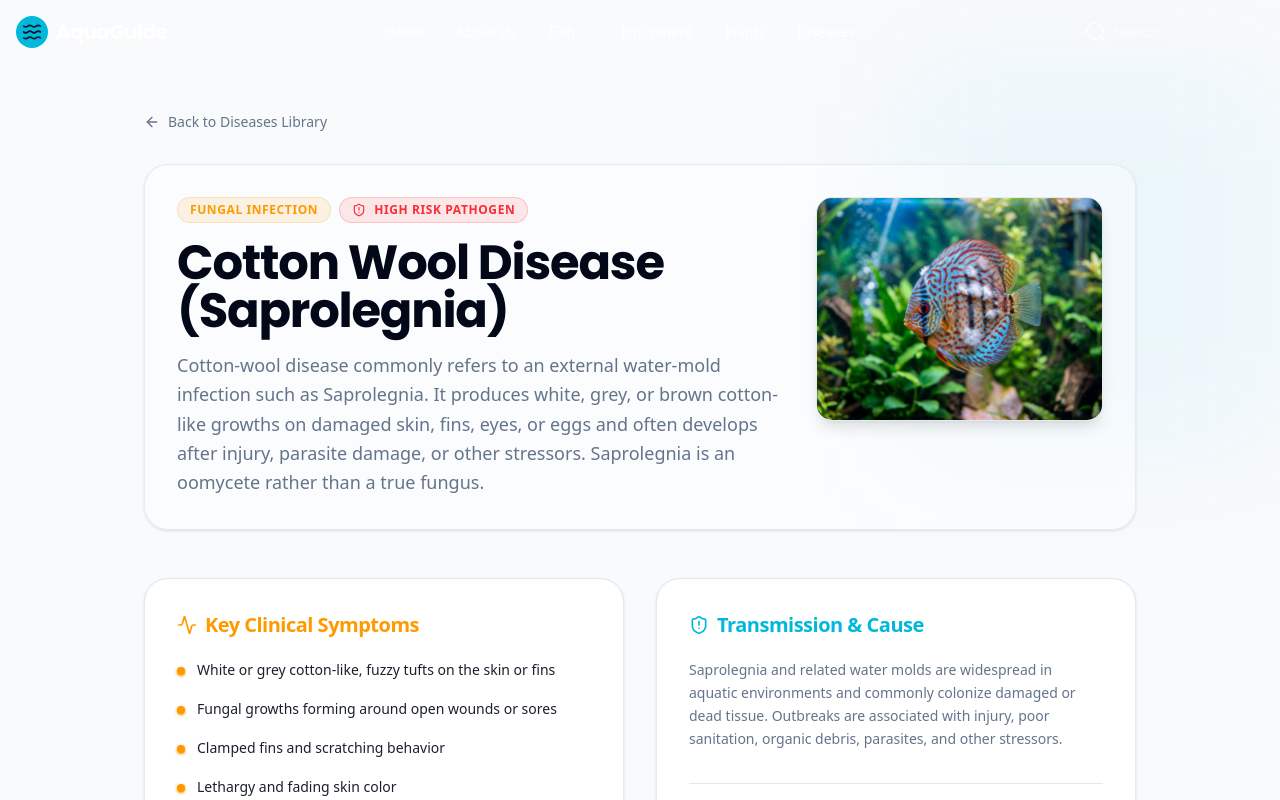
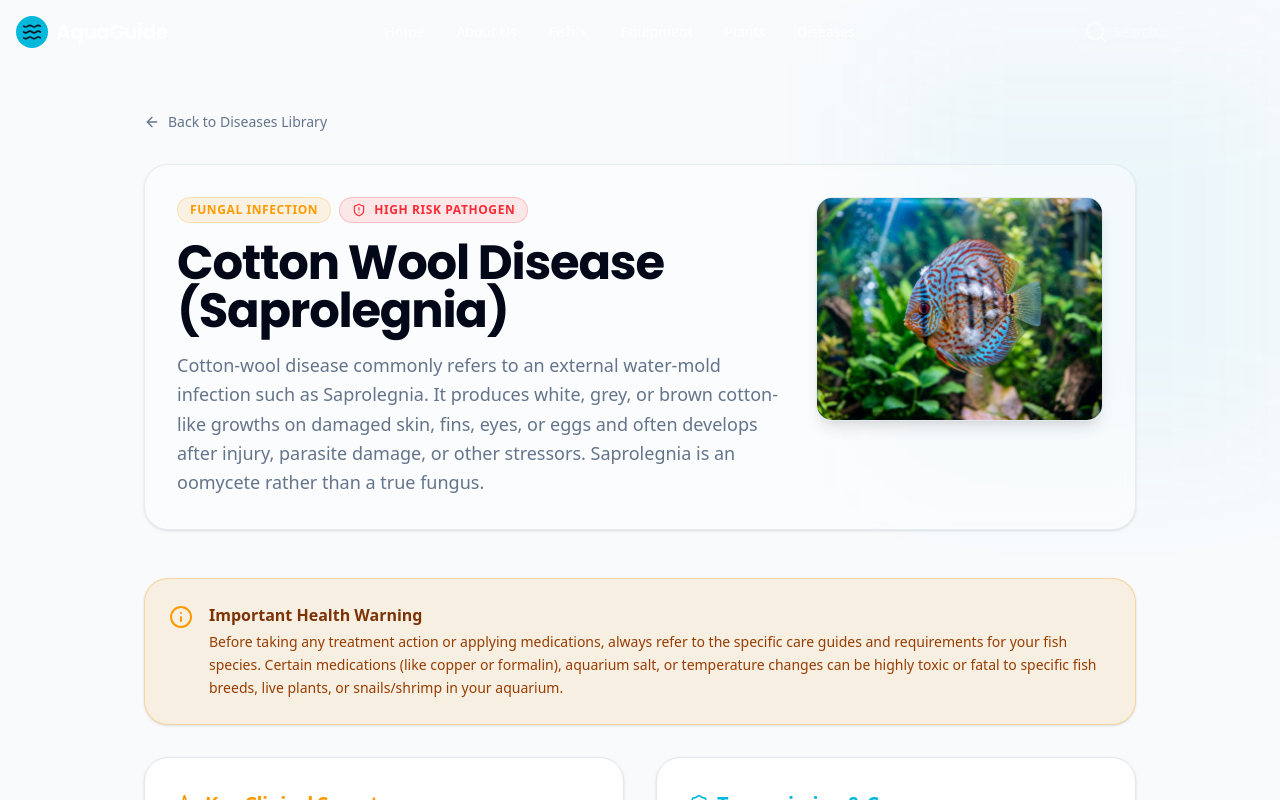
Before and after one commit to roshan773/AquaVersa, a Next.js app: page /diseases/cotton-wool-disease in a window 1280 px wide. Shown: the top 800 px of the page. Built offline with nearby package versions, Linux system fonts and the light colour scheme.

Commit message:
feat: implement fish health diagnostic hub with disease library and symptom checker pages

```diff
--- a/app/diseases/[slug]/page.tsx
+++ b/app/diseases/[slug]/page.tsx
@@ -79,6 +79,17 @@ export default async function DiseaseDetailPage({ params }: PageProps) {
               sizes="(max-width: 768px) 100vw, 300px"
               priority
             />
+          </div>
+        </div>
+
+        {/* Important Warning Banner */}
+        <div className="bg-amber-500/10 border border-amber-500/30 rounded-3xl p-6 flex items-start gap-4 text-sm text-amber-800 dark:text-amber-300 mb-8 shadow-sm">
+          <Info className="w-6 h-6 shrink-0 mt-0.5 text-amber-500" />
+          <div className="space-y-1">
+            <strong className="font-bold text-base block text-amber-900 dark:text-amber-200">Important Health Warning</strong>
+            <p className="leading-relaxed">
+              Before taking any treatment action or applying medications, always refer to the specific care guides and requirements for your fish species. Certain medications (like copper or formalin), aquarium salt, or temperature changes can be highly toxic or fatal to specific fish breeds, live plants, or snails/shrimp in your aquarium.
+            </p>
           </div>
         </div>
 
--- a/app/diseases/page.tsx
+++ b/app/diseases/page.tsx
@@ -274,12 +274,6 @@ export default function Diseases() {
                         >
                           View Treatment Details <ArrowRight className="w-4 h-4" />
                         </Link>
-                        <Link
-                          href={`/search?q=${encodeURIComponent(d.name.split(" ")[0])}`}
-                          className="w-full py-2.5 bg-slate-100 hover:bg-slate-200 dark:bg-slate-800/80 dark:hover:bg-slate-800 text-foreground font-medium rounded-xl transition-colors text-center text-xs border border-border/40"
-                        >
-                          Find Susceptible Fish
-                        </Link>
                       </div>
                     </div>
                   ))}
```
